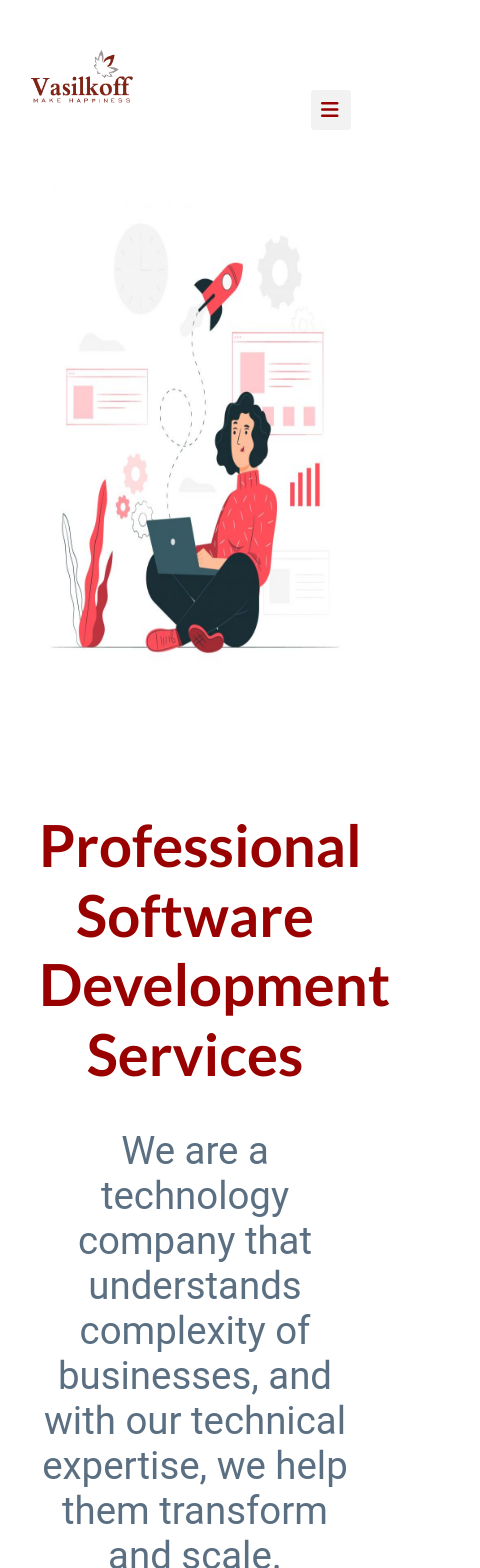
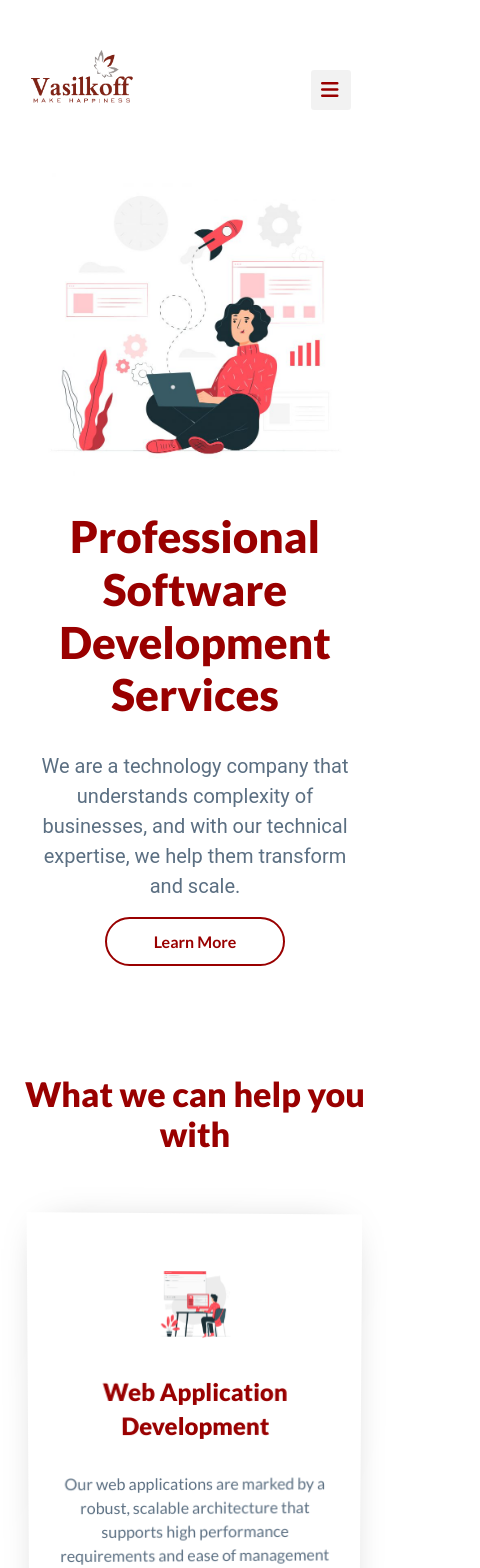
Before and after one commit to ordynSKY/vasilkoff-next.js, a Next.js app: page / in a window 390 px wide. Shown: the top 1568 px of the page, 480 px wide, since content can reach past the window. Built offline with nearby package versions, Linux system fonts and the light colour scheme; no server answers; the database is empty.

Commit message:
adapted home

```diff
--- a/components/ContactCard/ContactCard.js
+++ b/components/ContactCard/ContactCard.js
@@ -15,9 +15,9 @@ export default function ContactCard() {
                     <div className="left_head">Find our office in Paphos</div>
                     <div className="left_para">
                         +35796253566 or +35799169229
-                        <br />
-                        sp@vasilkoff.com or maxim@vasilkoff.com
-                        <br />
+                        <div style={{ margin: "10px 0 10px 0" }}>
+                            sp@vasilkoff.com or maxim@vasilkoff.com
+                        </div>
                         Glastonos 12-14, 2nd Floor, Paphos 8010, Cyprus
                     </div>
                     <div className="gmap_container">
--- a/components/Context/DataContext.js
+++ b/components/Context/DataContext.js
@@ -11,7 +11,6 @@ export const DataContext = React.createContext();
 
 export default function DataProvider({ children }) {
     const reducer = (a, b) => {
-        console.log("reducer", a, b);
         return { ...a, ...b };
     };
     const [arrayData, setArrayData] = useReducer(reducer, {});
@@ -21,10 +20,8 @@ export default function DataProvider({ children }) {
         const data = [];
         querySnapshot.forEach((doc) => {
             // doc.data() is never undefined for query doc snapshots
-            console.log(doc.id, " => ", doc.data());
             data[doc.id] = doc.data();
         });
-        console.log("push", data);
         return data;
     };
 
--- a/components/Header/Header.js
+++ b/components/Header/Header.js
@@ -26,7 +26,7 @@ export default function Header() {
     return (
         <>
             <header>
-                <div className="logo">
+                <div class="logo">
                     <Link href="/">
                         <Image
                             src="/logo-vasilkoff.png"
@@ -36,11 +36,11 @@ export default function Header() {
                         />
                     </Link>
                 </div>
-                <div className="toggle"></div>
-                <div className="menubar">
-                    <ul className="menu">
+                <div class="toggle"></div>
+                <div class="menubar">
+                    <ul class="menu">
                         <li>
-                            <Link href="/" className="active">
+                            <Link href="/" class="active">
                                 Home
                             </Link>
                         </li>
--- a/components/Section/Section.js
+++ b/components/Section/Section.js
@@ -34,6 +34,7 @@ export default function Section() {
                             width={525}
                             height={525}
                             alt="vasilkoff"
+                            priority
                         />
                     </div>
                 </div>
--- a/pages/_app.js
+++ b/pages/_app.js
@@ -13,18 +13,6 @@ function MyApp({ Component, pageProps }) {
                     name="viewport"
                     content="width=device-width, initial-scale=1.0"
                 />
-                <link
-                    rel="stylesheet"
-                    href="https://cdnjs.cloudflare.com/ajax/libs/font-awesome/6.2.0/css/all.min.css"
-                    integrity="sha512-xh6O/CkQoPOWDdYTDqeRdPCVd1SpvCA9XXcUnZS2FmJNp1coAFzvtCN9BmamE+4aHK8yyUHUSCcJHgXloTyT2A=="
-                    crossorigin="anonymous"
-                    referrerpolicy="no-referrer"
-                />
-                <link
-                    href="http://fonts.googleapis.com/css?family=Lato:400,700"
-                    rel="stylesheet"
-                    type="text/css"
-                />
             </Head>
             <DataProvider>
                 <Component {...pageProps} />
--- /dev/null
+++ b/pages/_document.js
@@ -0,0 +1,26 @@
+import { Html, Head, Main, NextScript } from "next/document";
+
+export default function Document() {
+    return (
+        <Html>
+            <Head>
+                <link
+                    rel="stylesheet"
+                    href="https://cdnjs.cloudflare.com/ajax/libs/font-awesome/6.2.0/css/all.min.css"
+                    integrity="sha512-xh6O/CkQoPOWDdYTDqeRdPCVd1SpvCA9XXcUnZS2FmJNp1coAFzvtCN9BmamE+4aHK8yyUHUSCcJHgXloTyT2A=="
+                    crossorigin="anonymous"
+                    referrerpolicy="no-referrer"
+                />
+                <link
+                    href="http://fonts.googleapis.com/css?family=Lato:400,700"
+                    rel="stylesheet"
+                    type="text/css"
+                />
+            </Head>
+            <body>
+                <Main />
+                <NextScript />
+            </body>
+        </Html>
+    );
+}
--- a/styles/globals.css
+++ b/styles/globals.css
@@ -1,4 +1,4 @@
-@import url("https://fonts.googleapis.com/css2?family=Lato:wght@300;400&display=swap");
+@import url("https://fonts.googleapis.com/css2?family=Lato:wght@300;400;700;900&display=swap");
 
 /* html,
 body {
@@ -82,7 +82,7 @@ header .toggle {
     header {
         position: relative;
         width: 100%;
-        height: 230px;
+        height: 180px;
         top: 0;
         left: 0;
         margin: 0px 0%;
@@ -105,7 +105,7 @@ header .toggle {
     }
     header .toggle {
         position: relative;
-        top: 90px;
+        top: 70px;
         right: 10%;
         /* padding: 226px 5px 5px 5px; */
         display: block;
@@ -340,7 +340,7 @@ header .toggle {
 
     .hero_section .right_col img {
         position: relative;
-        top: -50px;
+        top: -10px;
         width: 100%;
         perspective: 1000px;
         transition-duration: 0.3s;
@@ -350,10 +350,10 @@ header .toggle {
     }
 
     .hero_section .left_col .hero_heading {
-        margin: 40px 0 40px 0;
+        margin: 0 0 30px 0;
         color: #990000;
         font-family: "Lato", Sans-serif;
-        font-size: 58px;
+        font-size: 44px;
         font-weight: 900;
         text-transform: none;
         font-style: normal;
@@ -361,11 +361,13 @@ header .toggle {
         line-height: 1.2em;
     }
     .hero_section .left_col .hero_para {
-        font-size: 2.4em;
+        font-size: 20px;
+        line-height: 30px;
+        font-weight: 400;
         color: #5b6f82;
     }
     .hero_section .left_col .hero_btn {
-        margin: 40px 0;
+        margin: 30px 0;
     }
     .hero_section .left_col .hero_btn a {
         text-decoration: none;
@@ -386,6 +388,11 @@ header .toggle {
         border-radius: 26px 26px 26px 26px;
         padding: 13px 47px 13px 47px;
         transition: 0.1s ease-in-out;
+
+        font-size: 16px;
+        line-height: 1.4em;
+        border-width: 2px 2px 2px 2px;
+        padding: 13px 47px 13px 47px;
     }
     .hero_section .left_col .hero_btn a:hover {
         background-color: #990000;
@@ -529,19 +536,24 @@ section.help .sub-para {
 @media (max-width: 768px) and (min-height: 226px) {
     /*@media (min-width:768px) and (min-width:768px){*/
 
+    section.help .cards_help .hcard {
+        padding: 50px 30px;
+    }
+
     section.help {
         margin-top: -30px;
         padding: 0 5%;
 
         width: 100%;
         position: relative;
+        padding-bottom: 15px;
     }
     section.help .heading {
         position: relative;
         color: #990000;
         font-family: "Lato", Sans-serif;
-        font-size: 78px;
-        font-weight: 530;
+        font-size: 34px;
+        font-weight: 900;
         text-transform: none;
         font-style: normal;
         text-decoration: none;
@@ -551,19 +563,22 @@ section.help .sub-para {
     }
 
     section.help .cards_help .hcard {
-        width: 100vw;
+        width: 333px;
     }
     section.help .cards_help .hcard img {
-        width: 282px;
+        width: 77px;
+        height: 77px;
+        margin-bottom: 25px;
     }
     section.help .sub-head {
-        font-size: 56px;
-        font-weight: 630;
-        margin-top: 80px;
-        margin-bottom: 80px;
+        margin-bottom: 30px;
+        font-size: 24px;
+        line-height: 1.4em;
+        margin-top: 8px;
     }
     section.help .sub-para {
-        font-size: 38px;
+        font-size: 16px;
+        line-height: 1.5em;
     }
 }
 
@@ -653,13 +668,16 @@ section.help .sub-para {
         padding: 90px 5%;
     }
     .about_section .aleft_col img {
-        width: 92%;
+        width: 345px;
+        height: 230px;
         left: 1%;
+        margin-bottom: 50px;
         /*transform: translate(-50%, 50%);*/
     }
 
     .about_section .aright_col .about_heading {
-        font-size: 4.2em;
+        font-size: 34px;
+        line-height: 1.2em;
         text-align: center;
     }
 
@@ -670,15 +688,18 @@ section.help .sub-para {
 
     .about_section .aright_col .about_para {
         text-align: center;
-        font-size: 2.3em;
-        padding: 50px 5%;
+        font-size: 18px;
+        line-height: 1.5em;
+        padding: 50px 5% 0 5%;
     }
     .about_section .aright_col .about_btn {
         text-align: center;
     }
     .about_section .aright_col .about_btn a {
-        font-size: 1.6em;
-        /*line-height: 1.4em;*/
+        font-size: 16px;
+        line-height: 1.4em;
+        border-width: 2px 2px 2px 2px;
+        padding: 13px 47px 13px 47px;
     }
 }
 
@@ -802,15 +823,17 @@ section#projects .project_btn a:hover {
         padding: 80px 2%;
     }
     section#projects .projects_heading {
-        font-size: 3.4em;
+        font-size: 30px;
+        padding-bottom: 20px;
+        line-height: 1.2em;
     }
 
     section#projects .project_list .project {
         position: relative;
-        width: 98vw;
+        width: 345px;
         /*height: 100%;*/
         gap: 40px;
-        height: 361px;
+        height: 186px;
     }
     section#projects .project_list .project img {
         width: 100%;
@@ -818,25 +841,15 @@ section#projects .project_btn a:hover {
         border-radius: 10px;
     }
 
+    section#projects .project_btn {
+        padding: 50px 0 100px 0;
+    }
+
     section#projects .project_btn a {
-        text-decoration: none;
-        /*font-size: 1.2em;*/
-        font-family: "Lato", Sans-serif;
-        font-size: 2.4em;
-        font-weight: 700;
-        text-transform: none;
-        font-style: normal;
-        text-decoration: none;
-        line-height: 2em;
-        fill: #990000;
-        color: #990000;
-        background-color: rgba(255, 255, 255, 0);
-        border-style: solid;
+        font-size: 16px;
+        line-height: 1.4em;
         border-width: 2px 2px 2px 2px;
-        border-color: #990000;
-        border-radius: 26px 26px 26px 26px;
         padding: 13px 47px 13px 47px;
-        transition: 0.1s ease-in-out;
     }
 }
 
@@ -959,14 +972,19 @@ section.pricesCards .pcard .pcard_pic a img {
     }
     section.prices .prices_para {
         text-align: center;
-        padding: 50px 5%;
+        padding: 20px 5% 0 5%;
         color: var(--baseColor);
-        font-size: 2.5em;
-        margin-bottom: 35px;
+        font-size: 18px;
+        font-weight: 400;
+        line-height: 1.5rem;
+        /* margin-bottom: 35px; */
         font-family: "Lato", Sans-serif;
     }
     section.prices .btn_link a {
-        font-size: 2.4em;
+        font-size: 16px;
+        line-height: 1.4em;
+        border-width: 2px 2px 2px 2px;
+        padding: 13px 47px 13px 47px;
     }
 
     section.pricesCards {
@@ -980,18 +998,24 @@ section.pricesCards .pcard .pcard_pic a img {
         width: 100%;
     }
     section.pricesCards .pcard .pcard_head {
-        margin: 40px 0;
-        font-size: 46px;
+        margin-bottom: 10px;
+        font-size: 22px;
+        font-weight: bold;
     }
     section.pricesCards .pcard .pcard_para {
-        font-size: 34px;
+        font-size: 16px;
+        font-weight: normal;
+        text-transform: none;
+        font-style: italic;
+        text-decoration: none;
+        line-height: 24px;
     }
     section.pricesCards .pcard .pcard_hilight {
-        font-size: 27px;
+        font-size: 20px;
     }
     section.pricesCards .pcard .pcard_pic a img {
-        width: 100%;
-        height: 60vh;
+        width: 261px;
+        height: 121px;
     }
     section.pricesCards .pcard:nth-child(3) .pcard_hilight {
         font-size: 20px;
@@ -1049,43 +1073,50 @@ section.map .leftportion_map .gmap_container iframe {
     section.map {
         position: relative;
         /*width: 100%;*/
-        margin: 180px 10% 60px 10%;
+        margin: 100px 10% 60px 10%;
         padding: 80px 20px 40px 20px;
         background-color: #eaeaea2e;
     }
     section.map .map_heading {
-        font-size: 4.8em;
+        font-size: 34px;
+        line-height: 1.2em;
+    }
+
+    section.map .leftportion_map .gmap_container iframe {
+        width: 200px;
+        height: 185px;
     }
 
     section.map .map_para {
         padding: 0 30px;
         color: #5b6f82;
         font-family: "Lato", Sans-serif;
-        font-size: 32px;
         font-weight: 400;
         text-transform: none;
         font-style: normal;
         text-decoration: none;
-        line-height: 1.5em;
         margin-top: 20px;
         margin-bottom: 20px;
         text-align: center;
+        font-size: 18px;
+        line-height: 1.5em;
     }
     section.map .leftportion_map {
         padding: 20px 30px;
     }
 
     section.map .leftportion_map .left_head {
-        padding: 20px 30px;
-
-        font-size: 3.8em;
         text-align: center;
+        font-size: 24px;
+        line-height: 1.4em;
     }
 
     section.map .leftportion_map .left_para {
         text-align: center;
-        font-size: 2.4em;
-        padding: 20px 30px;
+        padding-top: 20px;
+        padding-bottom: 20px;
+        font-size: 16px;
+        line-height: 1em;
     }
     section.map .leftportion_map .left_para br {
         margin: 80px 0;
@@ -1113,7 +1144,7 @@ section.review .review_detail .review_ppic {
     width: 109px;
     height: 109px;
     border-radius: 50%;
-    background: #ccc;
+    /* background: #ccc; */
     /*background-size: cover;*/
 }
 section.review .review_detail .review_ppic img {
@@ -1188,9 +1219,9 @@ section.review .review_detail .review_right .review_right_desig a {
         margin: 80px 0;
     }
     section.review .review_heading {
-        font-size: 4.6em;
-
-        margin: 80px 0;
+        margin: 80px 20px;
+        font-size: 34px;
+        line-height: 1.2em;
     }
 
     section.review .review_detail {
@@ -1203,7 +1234,7 @@ section.review .review_detail .review_right .review_right_desig a {
 
         height: 144px;
         border-radius: 50%;
-        background: #ccc;
+        /* background: #ccc; */
         text-align: center;
         /* justify-content: center; */
         /* align-items: center; */
@@ -1213,24 +1244,27 @@ section.review .review_detail .review_right .review_right_desig a {
         transform: translate(-50%);
     }
     section.review .review_detail .review_ppic img {
-        width: 163px;
-        height: 143px;
+        width: 110px;
+        height: 110px;
         border-radius: 50%;
     }
     section.review .review_detail1 .review_right {
         width: 100%;
     }
     section.review .review_detail .review_right .review_right_quote {
-        font-size: 2.4em;
+        font-size: 20px;
+        line-height: 1.5em;
     }
     section.review .review_detail .review_right .review_right_name {
-        font-size: 2.4em;
+        font-size: 18px;
+        line-height: 1.2em;
     }
     section.review .review_detail .review_right .review_right_desig {
         margin: 20px 0;
     }
     section.review .review_detail .review_right .review_right_desig a {
-        font-size: 2em;
+        font-size: 18px;
+        line-height: 1.2em;
     }
 
     section.review .review_detail:nth-child(odd) {
@@ -1372,21 +1406,21 @@ footer .footer_terms .social li a i {
     }
     footer .upper_part .firstadd_country {
         text-align: center;
-        font-size: 38px;
         font-weight: 400;
+        font-size: 16px;
         line-height: 1.5em;
     }
     footer .upper_part .firstadd_add {
-        font-size: 35px;
         font-weight: 400;
         text-transform: none;
         font-style: normal;
         text-decoration: none;
+        margin: 10px 0 40px 0;
+        font-size: 16px;
         line-height: 1.5em;
-        margin: 10px 0 40px 0;
     }
     footer .upper_part .firstadd_social ul li i {
-        font-size: 30px;
+        font-size: 20px;
         margin-right: 10px;
         color: #ffffff;
     }
@@ -1395,7 +1429,8 @@ footer .footer_terms .social li a i {
     }
 
     footer .upper_part .firstadd_social ul li a {
-        font-size: 28px;
+        font-size: 12px;
+        font-weight: 400;
         text-decoration: none;
         display: flex;
         align-items: center;
@@ -1414,7 +1449,7 @@ footer .footer_terms .social li a i {
     footer .footer_terms .terms li a {
         text-decoration: none;
         color: var(--baseColor);
-        font-size: 22px;
+        font-size: 12px;
     }
     footer .footer_terms .social {
         list-style: none;
@@ -1424,7 +1459,7 @@ footer .footer_terms .social li a i {
     footer .footer_terms .social li a i {
         color: #6c6c6c;
 
-        font-size: 28px;
+        font-size: 20px;
     }
 
     footer .upper_part {
@@ -1723,7 +1758,7 @@ section.about_awards .about_awards_detail .about_awards_detail_right img {
         text-align: center;
     }
     .heading {
-        font-size: 48px;
+        font-size: 30px;
     }
     .about_section {
         position: relative;
@@ -1731,7 +1766,7 @@ section.about_awards .about_awards_detail .about_awards_detail_right img {
         width: 100%;
         display: flex;
         align-items: center;
-        margin: 80px 0 40px 0;
+        margin: 150px 0 40px 0;
         padding: 0 0%;
         /* justify-content: space-between; */
         /* gap: 40px; */
@@ -2673,3 +2708,10 @@ section.terms b {
     transform: translateY(0);
     opacity: 1;
 }
+
+@media (max-width: 767px) {
+    .hero_img {
+        max-width: 315px;
+        max-height: 315px;
+    }
+}
```
Also changed, not shown: firebase.json, package.json (indentation only).
